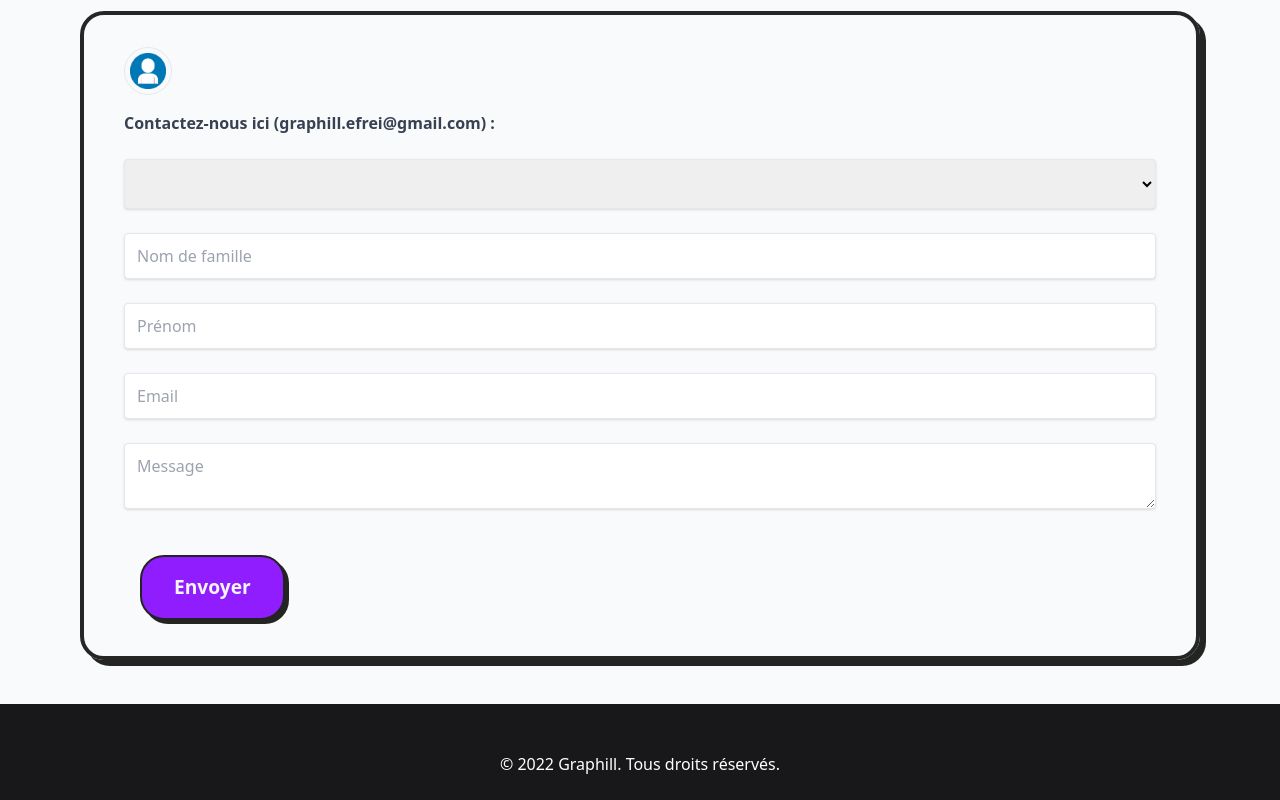
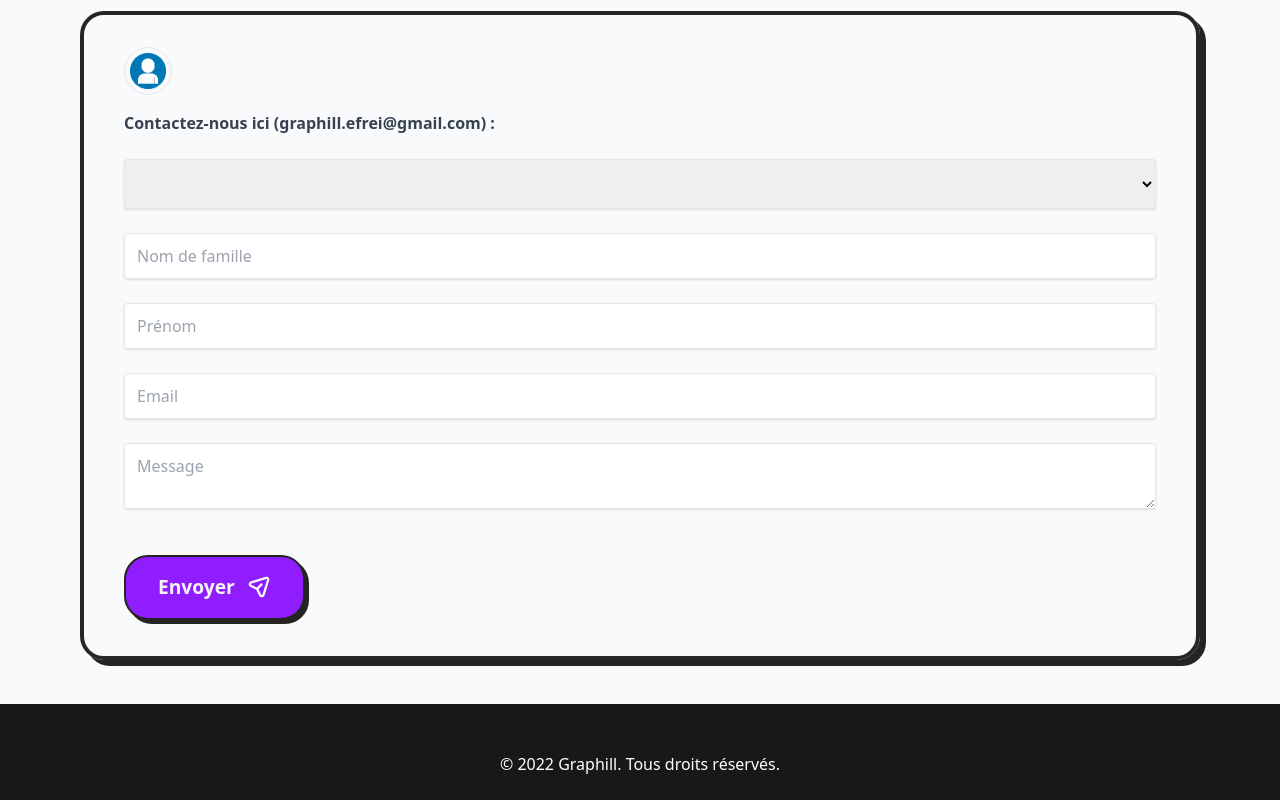
Before and after one commit to Joel-alt/Graphill, a Vue app in the folder client/: page /about in a window 1280 px wide. Shown: the part 701-1501 px from the top of the page. Built offline with nearby package versions, Linux system fonts and the light colour scheme.

Commit message:
[UPDATE] add send icon

```diff
--- a/client/src/views/About.vue
+++ b/client/src/views/About.vue
@@ -63,7 +63,12 @@
         <input class="mb-6 shadow apprearance-none border rounded w-full py-3 px-3  text-black leading-tight focus:outline-none focus:shadow-outline" type="text" name="firstname" v-model="firstname" placeholder="Prénom" required/> <br />
         <input class="mb-6 shadow apprearance-none border rounded w-full py-3 px-3  text-black leading-tight focus:outline-none focus:shadow-outline" type="email" name="email" v-model="email" placeholder="Email" required/> <br />
         <textarea class="mb-6 h-100 shadow apprearance-none border rounded w-full py-3 px-3 text-black leading-tight focus:outline-none focus:shadow-outline" type="text" name="message" v-model="message" placeholder="Message" required/> <br />
-        <button class="submit" @submit.prevent="onSubmit"> Envoyer </button>
+        <button class="submit" @submit.prevent="onSubmit">
+          <div class="flex items-center">
+            <p>Envoyer</p>
+            <img src="@/assets/send-48.png" class="w-6 h-6 ml-3">
+          </div>
+        </button>
     </form>
   </div>
 
@@ -122,7 +127,7 @@ export default {
 
 <style scoped>
 .submit {
-    margin: 1rem;
+    margin: 1rem 0;
     border: 2px solid #242324;
     border-radius: 1.5rem;
     box-shadow: #242423 4px 4px 0 0;
```
